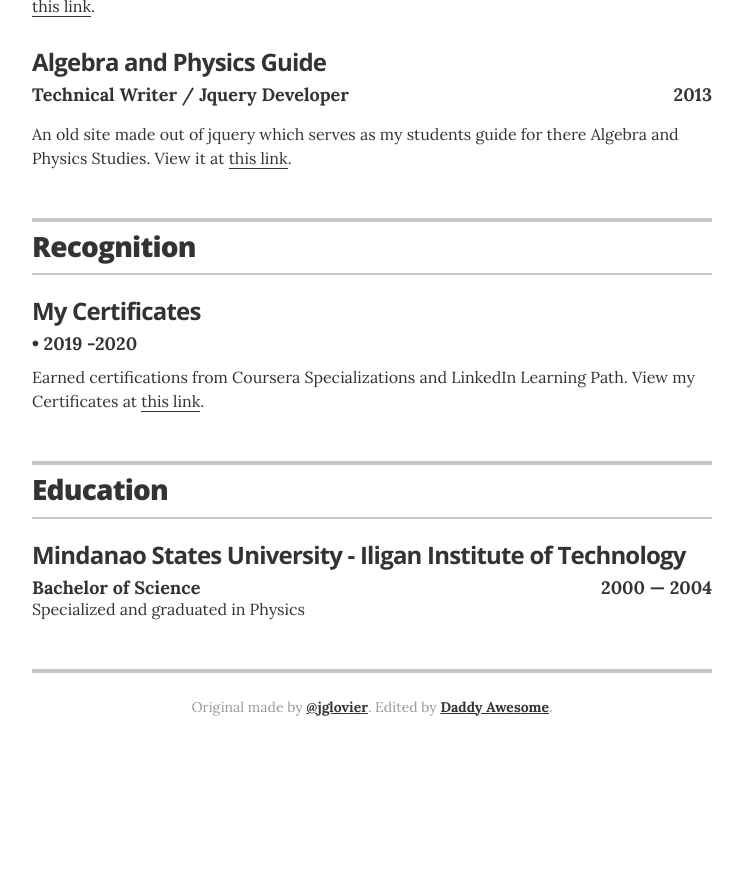
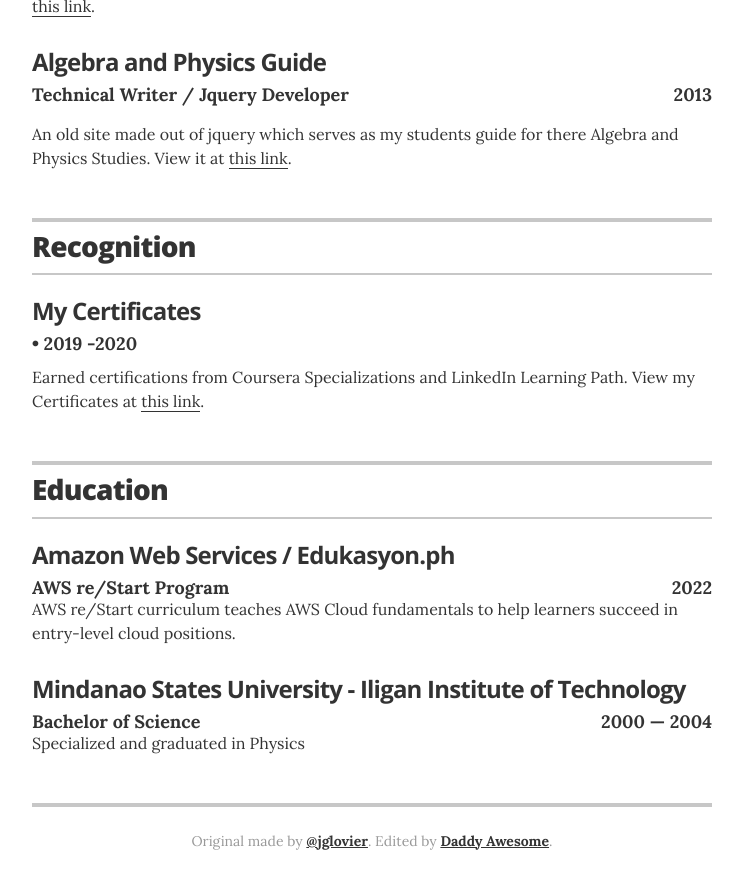
Before and after one commit to daddyawesome/daddyawesome.github.io, a Jekyll site: the page built from index.html, in a window 1280 px wide and 900 px high, scrolled down 2903 px. Shown: the top 889 px of the window, without its empty margins (268-1011 px from the left). Built offline with Jekyll 4.4.1, drawn with Linux system fonts in a browser that asks for light colours; nearby versions of some CDN libraries; before the commit the page ends 3669 px from its top, so only the background shows below that.

Commit message:
added AWS

```diff
--- a/_data/education.yml
+++ b/_data/education.yml
@@ -1,3 +1,11 @@
+# Skills Development
+- degree: AWS re/Start Program
+  uni: Amazon Web Services / Edukasyon.ph
+  year: 2022
+  awards:
+  summary: AWS re/Start curriculum teaches AWS Cloud fundamentals to help learners succeed in entry-level cloud positions.
+
+
 # College
 - degree: Bachelor of Science
   uni: Mindanao States University - Iligan Institute of Technology
```
